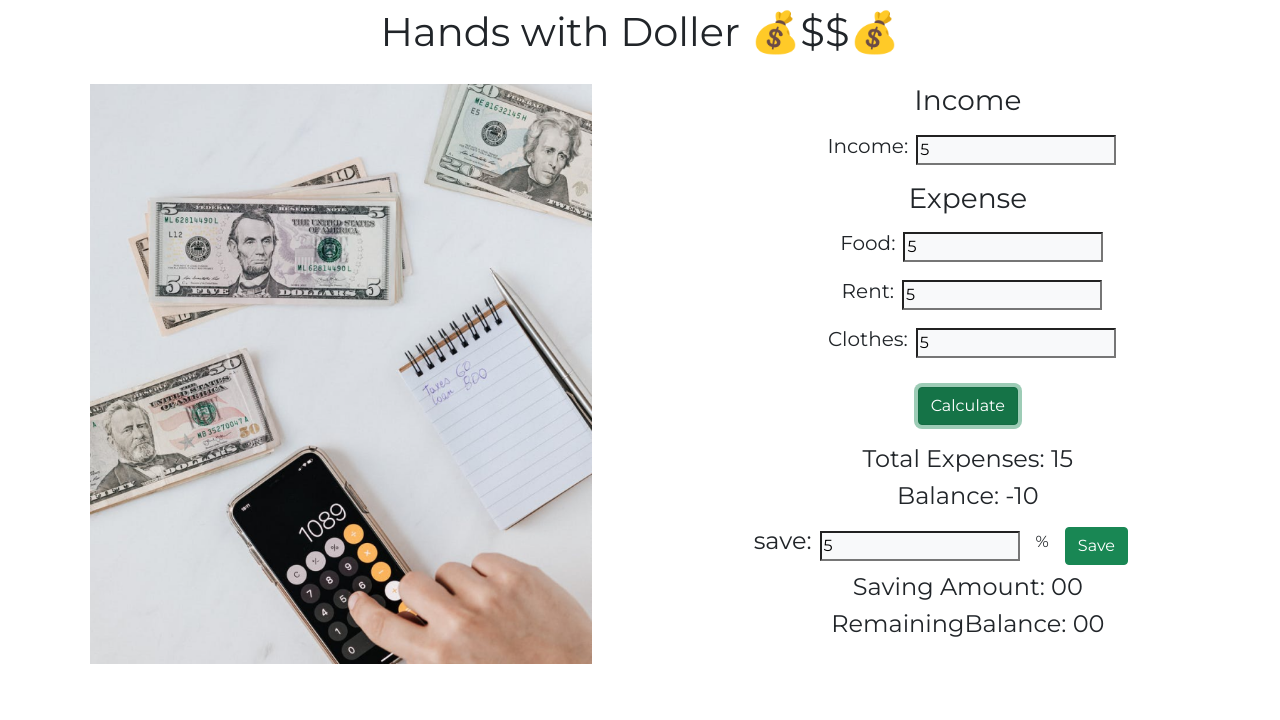
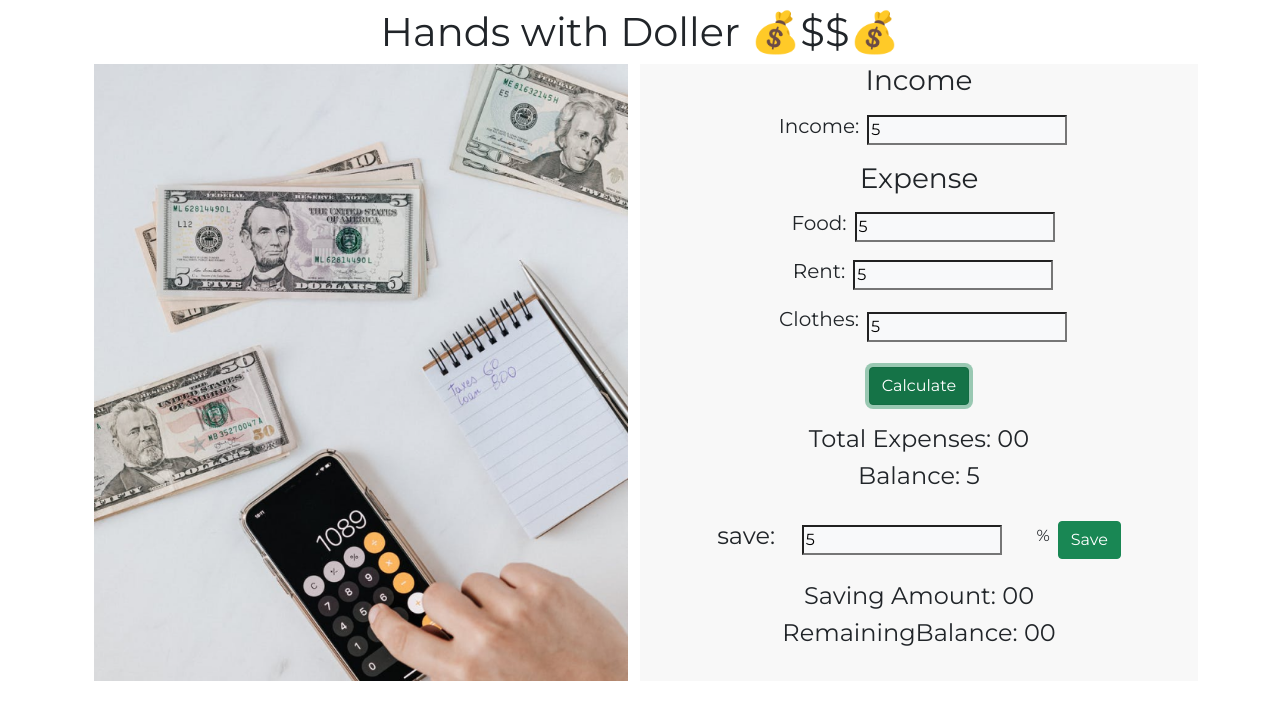
Before and after one commit to saklain71/money-master, a plain HTML site: page index.html in a window 1280 px wide. Both pictures are taken after typing "5", "5", "5", "5", "5" into the empty fields and a click on the button "Calculate". Drawn offline with nearby package versions, Linux system fonts and the light colour scheme.

Commit message:
designed problem solved

```diff
--- a/css/style.css
+++ b/css/style.css
@@ -4,25 +4,29 @@ body{
     font-family: 'Montserrat', sans-serif;
     margin: 0%;
     padding: 0%;
-}
-.container{
-    margin: 0 auto;
-    padding: 20px 20px;
+    overflow-y: hidden;
 }
 
 /* image */
- .image{
-    max-width: 100%;
-    height: 580px;
+.calculation{
+    background-color: #F8F8F8;
+}
+
+.save-fields {
+    margin: 5%;
 }
 .items{
     align-items: center;
 }
-.lebel{
 
-}
 .Calculate{
     display: flex;
     margin: 20px auto;
     text-align: center;
 }
+@media only screen and (max-width: 768px) {
+ .save-fields{
+    width: 100px;
+    margin: 2%;
+  }
+  }
--- a/index.html
+++ b/index.html
@@ -8,27 +8,21 @@
    <link href="https://cdn.jsdelivr.net/npm/bootstrap@5.1.3/dist/css/bootstrap.min.css" rel="stylesheet" integrity="sha384-1BmE4kWBq78iYhFldvKuhfTAU6auU8tT94WrHftjDbrCEXSU1oBoqyl2QvZ6jIW3" crossorigin="anonymous">
     <!-- style.css -->
     <link rel="stylesheet" href="css/style.css">
-
     <title>Document</title>
 </head>
 <body>
     <h1 class="text-center mt-2">Hands with Doller 💰$$💰</h1>
-    <main>
+    <main class="container">
         <section class="container">
 
             <div class="row">
 
                 <!-- image part -->
-                <div class="col-lg-7 col-md-7 col-12">
-                    <img src="image/money.png" alt="" class="image img-cover">
-
+                <div class="col-lg-6 col-md-6 col-12 mb-5">
+                    <img src="image/money.png" alt="" class="image w-100">
                 </div>
-
                 <!-- calculation part -->
-                <div class="col-lg-5 col-md-5 col-12">
-
-                    <div class="lebel">
-
+                <div class="col-lg-6 col-md-6 col-12 text-center calculation mb-5">
                         <!-- income -->
                         <h3 class="text-center">Income</h3>
                         <div class="d-flex justify-content-center align-items-center">
@@ -47,30 +41,26 @@
                         </div>
                         <div class="d-flex justify-content-center align-items-center">
                             <h5 id="clothes" class="p-2">Clothes:</h5>
-                            <input id="clothes-field" type="number" class="bg bg-light input-field mt-2 mb-2">
-
-                    </div>
-
+                            <input id="clothes-field" type="number" class="bg bg-light input-field mt-2">
+                         </div>
                     <!-- calculation -->
                     <button id="calculation-field" class="btn btn-success Calculate ">Calculate</button>
                     <h3 class="text-center fs-4">Total Expenses: <span id="total-expense">00</span></h3>
                     <h3 class="text-center fs-4">Balance: <span id="Balance">00</span></h3>
                     <!-- save button -->
-                    <div class="d-flex  align-items-center">
-                        <h3 class=" fs-4 p-2">save:</h3>
-                        <input id="parcent-input" type="number" class="bg-light mt-2 mb-2">
-                        <p class="ms-3 me-3 mt-2">%</p>
-                        <button  id="button-save" class="btn btn-success mb-2 mt-2">Save</button>
+                    <div class="d-flex justify-content-center align-items-center">
+                            <h3 class="fs-4">save:</h3>
+                            <input id="parcent-input" type="number" class="bg-light save-fields">
+                            <p class="ms-2 me-2 mt-2">%</p>
+                            <button  id="button-save" class="btn btn-success">Save</button>
+                        </div>
+                        <h3 class="text-center fs-4">Saving Amount: <span id="saving-amount">00</span></h3>
+                    <h3 class="text-center fs-4">RemainingBalance: <span id="remaining-balance">00</span></h3>
                     </div>
                     <!-- final balance and savings -->
-                    <h3 class="text-center fs-4">Saving Amount: <span id="saving-amount">00</span></h3>
-                    <h3 class="text-center fs-4">RemainingBalance: <span id="remaining-balance">00</span></h3>
                 </div>
-            </div>
-
         </section>
     </main>
-
     <!-- js link -->
     <script src="js/app.js"></script>
 </body>
--- a/js/app.js
+++ b/js/app.js
@@ -1,11 +1,11 @@
 function inputAmount(inputId){
     const input = document.getElementById(inputId);
-    const amount = parseFloat(input.value);
+    const amount = parseInt(input.value);
     return amount;
 }
 
 // get valur from input
-function getValau(){
+function getValue(){
     //income
     const income = inputAmount('income-field');
     // const incomeField = document.getElementById('income-field');
@@ -20,12 +20,11 @@ function getValau(){
     const clothes = inputAmount('clothes-field');
     // const clothesField = document.getElementById('clothes-field');
     // const clothes = parseFloat(clothesField.value);
+    const totalExpense = document.getElementById('total-expense');
+    const balance = document.getElementById('Balance');
+    // balance.innerText = income - totalExpense.innerText;
+    if(income >= totalExpense.innerText){
 
-    const totalExpense = document.getElementById('total-expense');
-    totalExpense.innerText  = food + rent + clothes;
-    const balance = document.getElementById('Balance');
-    balance.innerText = income - totalExpense.innerText;
-    if(income > totalExpense.innerText){
         balance.innerText = income - totalExpense.innerText;
     }
     else{
@@ -33,6 +32,27 @@ function getValau(){
     }
 }
 
+// balance function
+function balance(){
+    const income = inputAmount('income-field');
+    // Expenses
+    const food = inputAmount('food-field');
+    const rent = inputAmount('rent-field');
+    const clothes = inputAmount('clothes-field');
+    const totalExpense = document.getElementById('total-expense');
+    totalExpense.innerText  = food + rent + clothes;
+    const balance = document.getElementById('Balance');
+    const lastBalance = income - totalExpense.innerText;
+    balance.innerText = lastBalance;
+    if(income > totalExpense.innerText){
+        balance.innerText = lastBalance;
+    }
+    else{
+        alert('Invalid Income Amount');
+    }
+    return lastBalance;
+
+}
 // save function
 function saveButton(){
     const income = inputAmount('income-field');
@@ -40,23 +60,27 @@ function saveButton(){
     const percentAmount = parseInt(percentValue.value);
     const SavingsInput = document.getElementById('saving-amount');
     const remainingBalance = document.getElementById('remaining-balance');
-    if(percentAmount > 0){
+    if((percentAmount > 0)&&(percentAmount < 100)){
         const savings = income * (percentAmount / 100);
         SavingsInput.innerText = savings;
     }
-    else{
+    else {
         alert('Invalid percentage amount')
     }
+    const balance = balance();
+    remainingBalance.innerText = parseInt(balance) - savings;
 
 }
 
 // calculation button
 document.getElementById('calculation-field').addEventListener('click',function(){
-    getValau();
+    getValue();
 })
 
 // save button
 
 document.getElementById('button-save').addEventListener('click',function(){
+
     saveButton();
+
 })
```
Also changed, not shown: image/manny.jpg (added).
